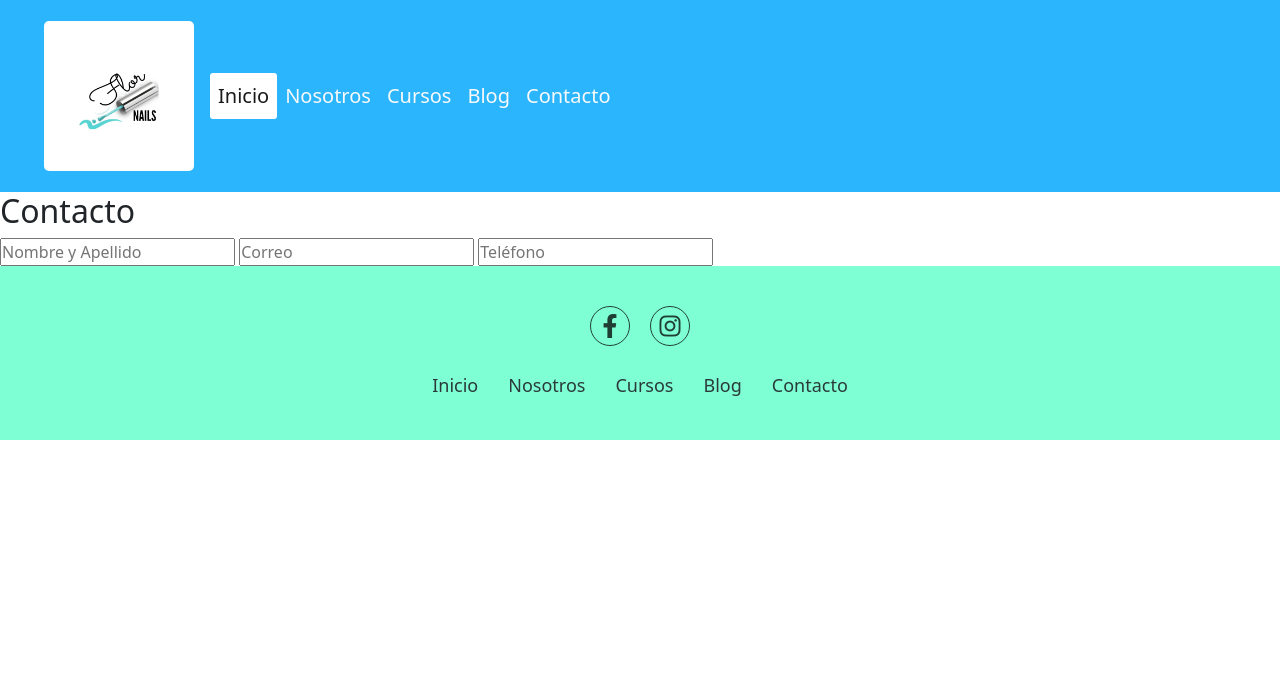
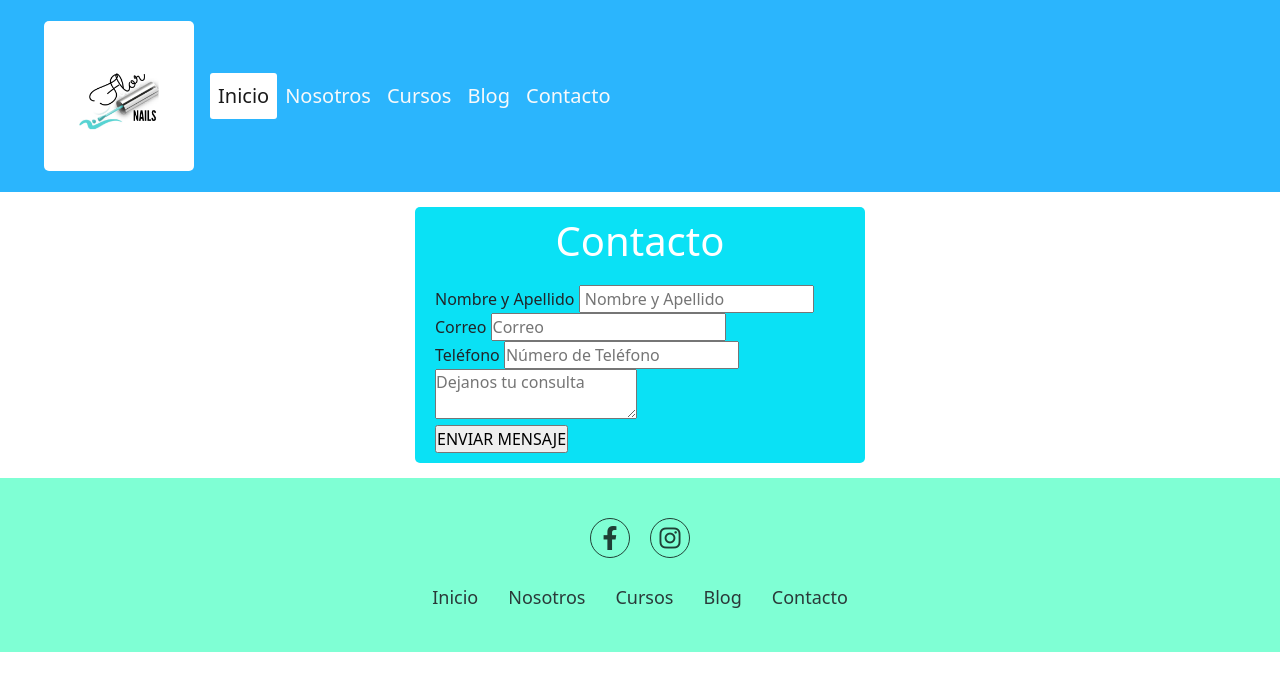
Before and after one commit to nicogallicet/tercera-entrega-master-nails, a website: page pages/contacto.html in a window 1280 px wide. Drawn offline with nearby package versions, Linux system fonts and the light colour scheme.

Commit message:
seccion contacto a medias

```diff
--- a/pages/contacto.html
+++ b/pages/contacto.html
@@ -45,16 +45,29 @@
     </nav>
 </header>
 <!--Formulario de Contacto-->
-<div>
+<section>
     <form action="">
-        <h2>Contacto</h2>
-        <input type="text" name="Nombre y Apellido" placeholder="Nombre y Apellido">
-        <input type="text" name="Correo" placeholder="Correo">
-        <input type="text" name="Telefono" placeholder="Teléfono">
-
-
+        <h2 class="contacto">Contacto</h2>
+        <div>
+            <label for="nombreYapellido">Nombre y Apellido</label>
+            <input type="text" id="nombreYapellido" required placeholder=" Nombre y Apellido">
+        </div>
+        <div>
+            <label for="correo">Correo</label>
+            <input type="text" id="correo" required placeholder="Correo">
+        </div>
+        <div>
+            <label for="Número de teléfono">Teléfono</label>
+            <input type="tel" id="Número de teléfono" required placeholder="Número de Teléfono">
+        </div>
+        <div>
+            <textarea placeholder="Dejanos tu consulta" name="Consulta" ></textarea>
+        </div>
+        <div>
+            <input type="button" value="ENVIAR MENSAJE" id="boton">
+        </div>
     </form>
-</div>
+</section>
 
 <!--Footer-->
 <section class="footer">
--- a/scss/contacto.scss
+++ b/scss/contacto.scss
@@ -0,0 +1,21 @@
+/** Contacto*/
+/** Formulario**/
+form {
+    width:450px ;
+    margin-top: 15px;
+    margin-left: auto;
+    margin-right: auto;
+    margin-bottom: 15px;
+    background-color: #0AE1F5;
+    padding: 10px 20px;
+    align-items: center;
+    justify-content: center;
+    border-radius: 5px;
+    .contacto {
+        color: white;
+        text-align: center;
+        font-size: 40px;
+        margin-bottom: 20px;
+
+    }
+}
```
Also changed, not shown: css/estilo.css.
